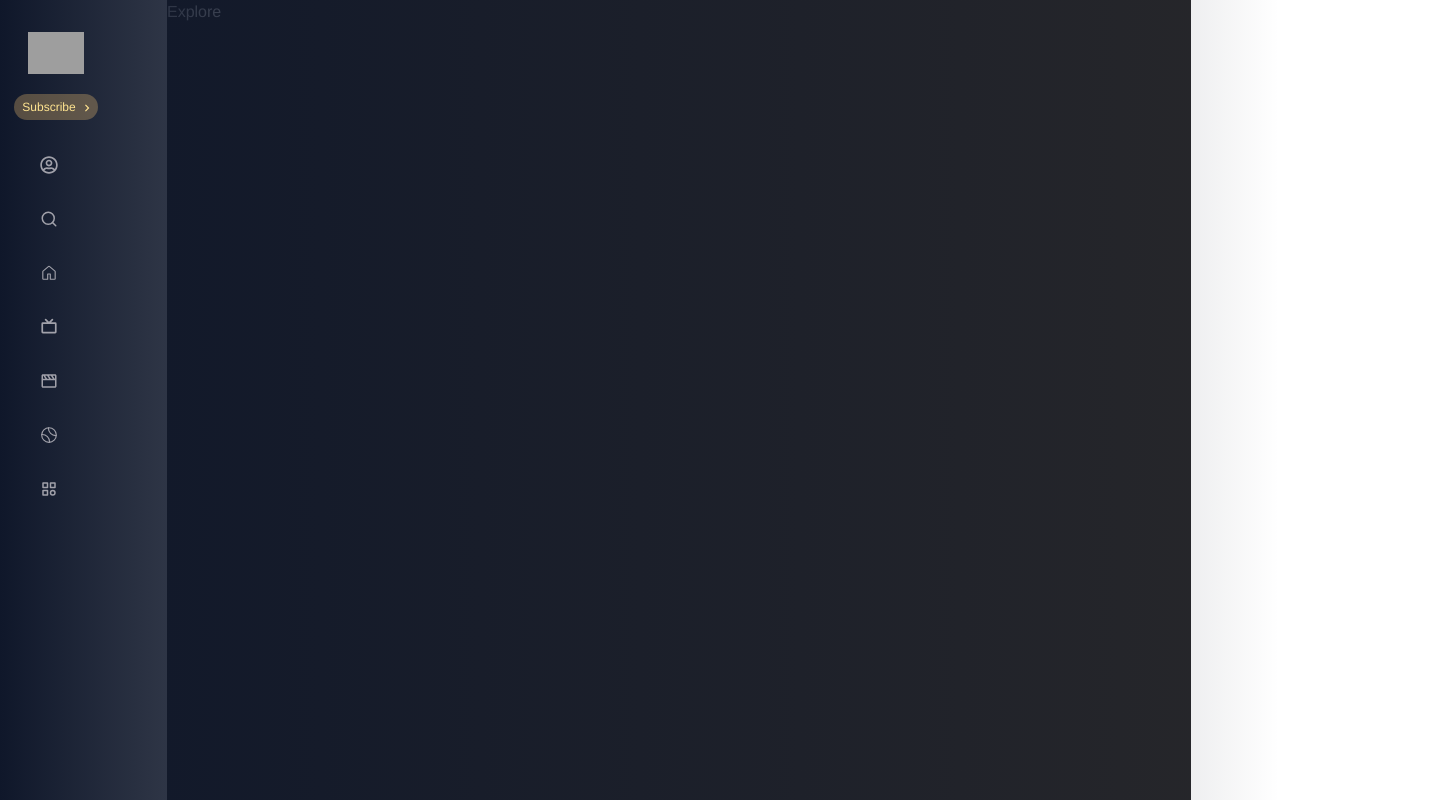
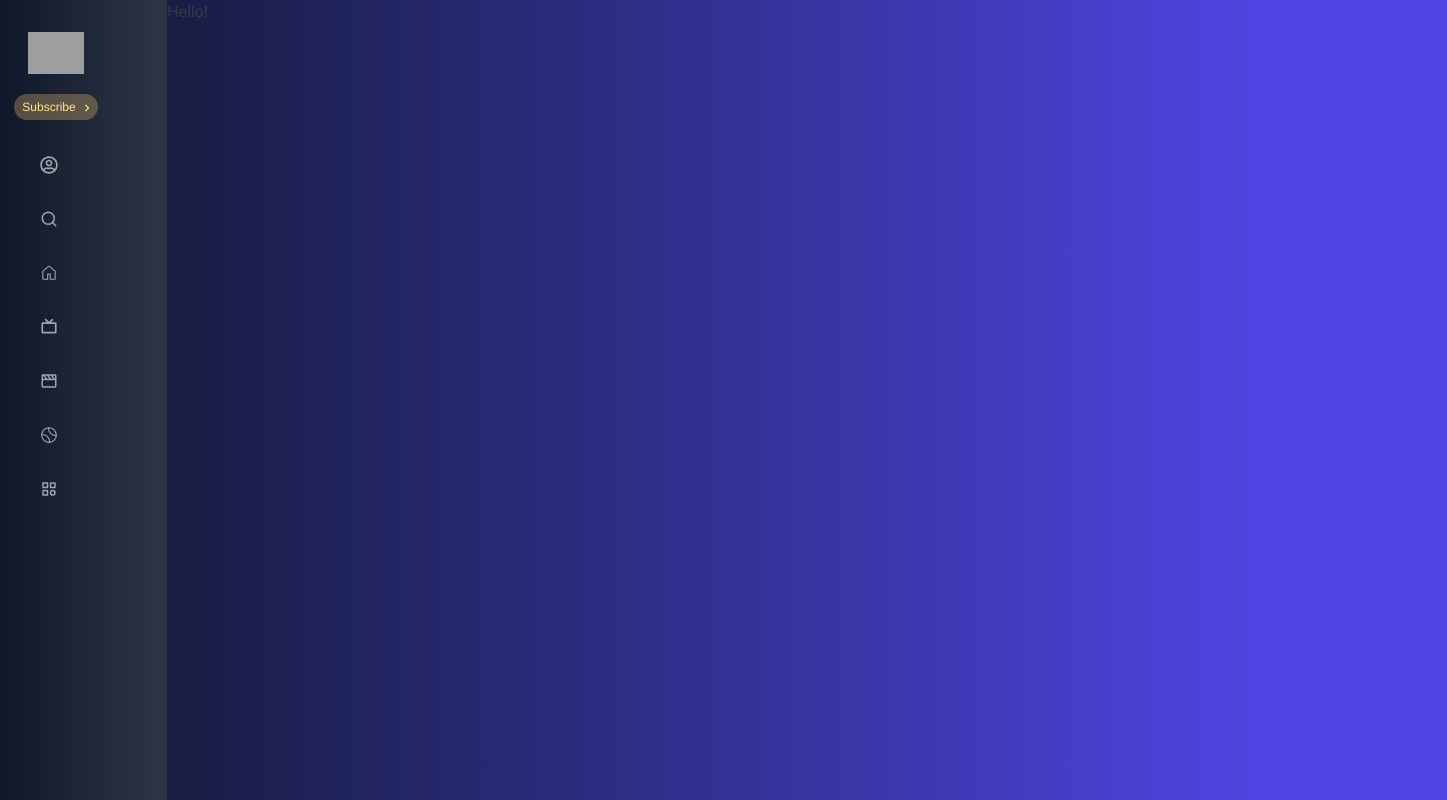
Before and after one commit to abhimanyu-chaudhary/disney-hotstar, a React (Vite) app: page /explore in a window 1280 px wide. Shown: the whole page, 1447 px wide, since content can reach past the window. Built offline with nearby package versions, Linux system fonts and the light colour scheme; grey boxes are pictures that could not be loaded.

Commit message:
Update Explore.jsx

```diff
--- a/src/components/Explore.jsx
+++ b/src/components/Explore.jsx
@@ -3,7 +3,9 @@ import React from 'react'
 function Explore() {
   return (
     <div className='bg-zinc-800 max-w-screen-lg h-full'>
-      Explore
+      <div className='w-screen h-screen bg-indigo-600'>
+        Hello!
+      </div>
     </div>
   )
 }
```
